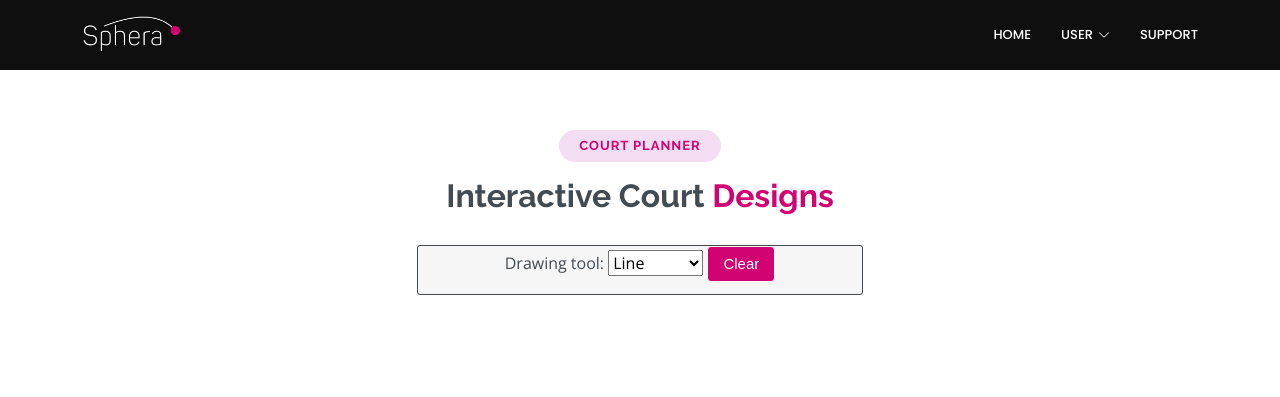
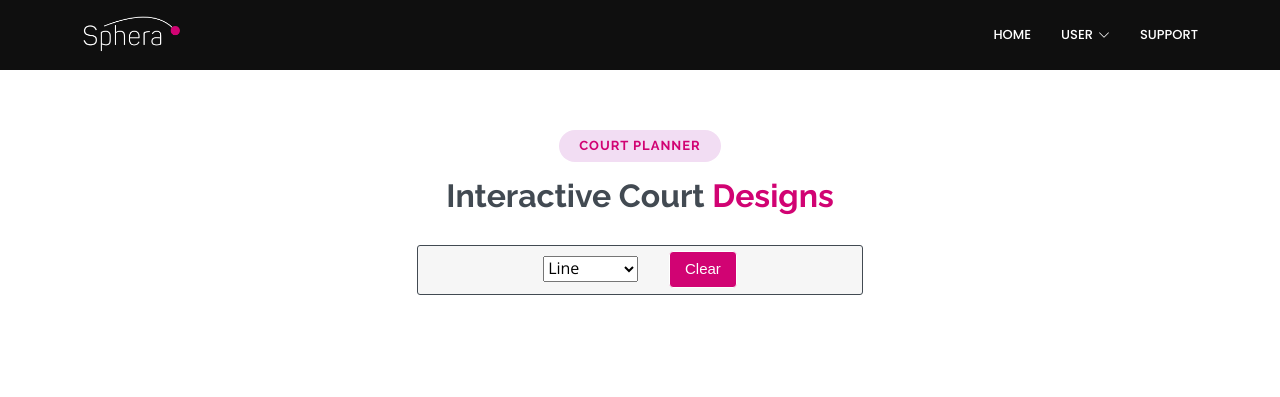
Before and after one commit to bu5to/SOFT7003-G2, a Flask app: page /courtplanner in a window 1280 px wide. Shown: the top 397 px of the page. Run offline with Flask 2, Linux system fonts and the light colour scheme; parts of the project's set-up code (start-up, migrations or seed data) failed here and were passed over; some libraries are stand-ins or nearby versions.

Commit message:
Update courtplanner.html

```diff
--- a/templates/courtplanner.html
+++ b/templates/courtplanner.html
@@ -20,14 +20,11 @@
     </div>
     <div class="toolbarContainer">
       <div class="toolbar">
-        <label
-          >Drawing tool:
-          <select id="dtool">
-            <option value="line">Line</option>
-            <option value="rect">Rectangle</option>
-            <option value="pencil">Pencil</option>
-          </select></label
-        >
+        <select id="dtool">
+          <option value="line">Line</option>
+          <option value="rect">Rectangle</option>
+          <option value="pencil">Pencil</option>
+        </select>
         <button onClick="clear_canvas()" type="button" class="button">
           Clear
         </button>
@@ -70,6 +67,8 @@
   }
   #dtool {
     margin-right: auto;
+    margin-right: 3%;
+    margin-top: 10px;
   }
 
   .button {
@@ -86,7 +85,8 @@
     padding: 6px 15px;
     text-decoration: none;
     text-shadow: 0px 1px 0px #d10373;
-    margin-right: auto;
+    margin: auto;
+    margin-left: 3%;
   }
   .button:hover {
     background: linear-gradient(to bottom, #d10373 5%, #d10373 100%);
```
